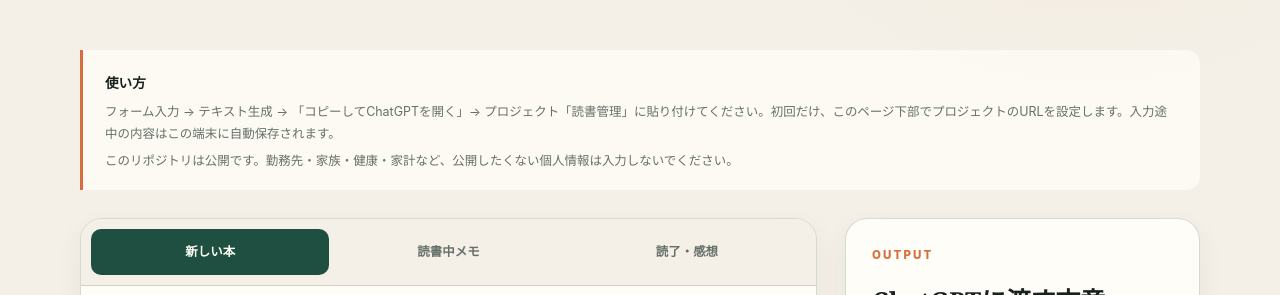
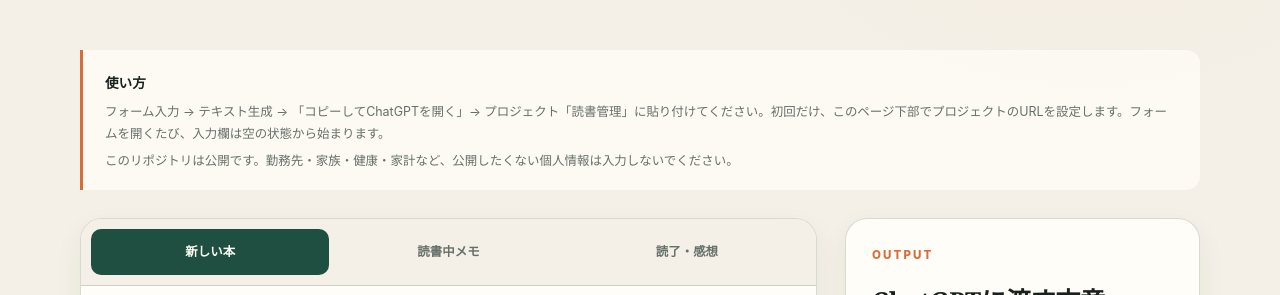
Before and after one commit to n-yoshida-dev/reading-log, a Jekyll site: the page built from record.html, in a window 1280 px wide. Shown: the part 429-724 px from the top of the page. Built offline with Jekyll 4.4.1, drawn with Linux system fonts in a browser that asks for light colours; part of the change alters nothing that is shown.

Commit message:
Reset record form and show full book covers

```diff
--- a/assets/css/style.css
+++ b/assets/css/style.css
@@ -264,7 +264,16 @@ img { display: block; max-width: 100%; }
 .back-link:hover { color: var(--orange); }
 .book-detail { padding: clamp(28px, 6vw, 68px); border-radius: var(--radius); background: var(--white); box-shadow: var(--shadow); }
 .book-detail__header { display: grid; grid-template-columns: 230px minmax(0, 1fr); gap: clamp(36px, 7vw, 80px); align-items: start; }
-.book-cover--large { aspect-ratio: 2 / 3; min-height: 0; }
+.book-cover--large {
+  height: auto;
+  min-height: 0;
+  aspect-ratio: 2 / 3;
+}
+.book-cover--large img {
+  object-fit: contain;
+  object-position: center;
+  background: var(--paper-deep);
+}
 .book-detail__summary h1 { margin: 18px 0 4px; font-family: Georgia, "Yu Mincho", serif; font-size: clamp(2.4rem, 6vw, 4.8rem); font-weight: 500; letter-spacing: -0.035em; line-height: 1.15; }
 .book-detail__author { margin: 0; color: var(--muted); }
 .book-detail__purpose { max-width: 650px; margin: 26px 0 0; padding-left: 16px; border-left: 3px solid var(--orange); }
--- a/assets/js/record.js
+++ b/assets/js/record.js
@@ -14,7 +14,7 @@
   const chatgptUrlSave = document.querySelector('#save-chatgpt-project-url');
   const chatgptUrlClear = document.querySelector('#clear-chatgpt-project-url');
   const chatgptUrlStatus = document.querySelector('#chatgpt-setting-status');
-  const storageKey = 'reading-log-record-form-v1';
+  const legacyStorageKey = 'reading-log-record-form-v1';
   const chatgptUrlStorageKey = 'reading-log-chatgpt-project-url-v1';
 
   const text = (name) => (form.elements[name]?.value || '').trim();
@@ -84,7 +84,7 @@
       active.scrollIntoView({ block: 'nearest' });
     }
 
-    function selectOption(option, { close = true, persist = true } = {}) {
+    function selectOption(option, { close = true } = {}) {
       value.value = option?.dataset.title || '';
       search.value = value.value;
       clear.hidden = !value.value;
@@ -92,7 +92,6 @@
         candidate.setAttribute('aria-selected', String(candidate === option));
       });
       if (close) setExpanded(false);
-      if (persist) saveDraft();
     }
 
     function filterOptions() {
@@ -126,7 +125,6 @@
       clear.hidden = !search.value;
       options.forEach((option) => option.setAttribute('aria-selected', 'false'));
       filterOptions();
-      saveDraft();
     });
     search.addEventListener('keydown', (event) => {
       if (event.key === 'ArrowDown') {
@@ -147,7 +145,7 @@
     search.addEventListener('blur', () => {
       window.setTimeout(() => {
         const exact = options.find((option) => option.dataset.title === search.value.trim());
-        if (!value.value && exact) selectOption(exact, { persist: true });
+        if (!value.value && exact) selectOption(exact);
         setExpanded(false);
       }, 120);
     });
@@ -166,7 +164,7 @@
 
     picker.syncFromValue = () => {
       const selected = options.find((option) => option.dataset.title === value.value);
-      selectOption(selected || null, { persist: false });
+      selectOption(selected || null);
     };
   }
 
@@ -174,49 +172,21 @@
     document.querySelectorAll('[data-book-picker]').forEach((picker) => picker.syncFromValue?.());
   }
 
-  function serializeForm() {
-    const values = {};
-    [...form.elements].forEach((element) => {
-      if (!element.name || element.name === 'record-mode') return;
-      if (['button', 'submit'].includes(element.type)) return;
-      values[element.name] = element.value;
-    });
-    return { mode: currentMode(), values };
+  function clearLegacyDraft() {
+    try { localStorage.removeItem(legacyStorageKey); } catch (_) {}
   }
 
-  function saveDraft() {
-    try {
-      localStorage.setItem(storageKey, JSON.stringify(serializeForm()));
-    } catch (_) {
-      // localStorageが使えない環境では自動保存をスキップする。
-    }
-  }
-
-  function loadDraft() {
-    let draft;
-    try {
-      draft = JSON.parse(localStorage.getItem(storageKey));
-    } catch (_) {
-      draft = null;
-    }
-
-    if (draft?.mode) {
-      const target = modeInputs.find((input) => input.value === draft.mode);
-      if (target) target.checked = true;
-    }
-
-    if (draft?.values) {
-      Object.entries(draft.values).forEach(([name, value]) => {
-        const element = form.elements[name];
-        if (element && typeof value === 'string') element.value = value;
-      });
-    }
-
+  function resetRecordForm() {
+    form.reset();
+    modeInputs[0].checked = true;
     document.querySelectorAll('[data-default-today]').forEach((input) => {
-      if (!input.value) input.value = todayInLocalTime();
+      input.value = todayInLocalTime();
     });
-
-    showMode(currentMode());
+    showMode('new');
+    output.value = '';
+    copyButton.disabled = true;
+    copyOpenButton.disabled = true;
+    copyStatus.textContent = '';
     syncBookPickersFromValues();
   }
 
@@ -277,13 +247,10 @@
   modeInputs.forEach((input) => {
     input.addEventListener('change', () => {
       showMode(input.value);
-      saveDraft();
       copyStatus.textContent = '';
     });
   });
 
-  form.addEventListener('input', saveDraft);
-  form.addEventListener('change', saveDraft);
 
   form.addEventListener('submit', (event) => {
     event.preventDefault();
@@ -386,21 +353,15 @@
 
   clearButton.addEventListener('click', () => {
     if (!window.confirm('入力中の内容をすべて消しますか？')) return;
-    form.reset();
-    modeInputs[0].checked = true;
-    document.querySelectorAll('[data-default-today]').forEach((input) => {
-      input.value = todayInLocalTime();
-    });
-    showMode('new');
-    output.value = '';
-    copyButton.disabled = true;
-    copyOpenButton.disabled = true;
-    copyStatus.textContent = '';
-    try { localStorage.removeItem(storageKey); } catch (_) {}
-    syncBookPickersFromValues();
+    resetRecordForm();
+  });
+
+  window.addEventListener('pageshow', (event) => {
+    if (event.persisted) resetRecordForm();
   });
 
   document.querySelectorAll('[data-book-picker]').forEach(initBookPicker);
-  loadDraft();
+  clearLegacyDraft();
+  resetRecordForm();
   showChatgptUrlState();
 })();
--- a/record.html
+++ b/record.html
@@ -12,7 +12,7 @@ description: 本の登録、読書中メモ、読了後の感想を迷わず入
 
 <section class="record-notice" aria-label="使い方">
   <strong>使い方</strong>
-  <p>フォーム入力 → テキスト生成 → 「コピーしてChatGPTを開く」→ プロジェクト「読書管理」に貼り付けてください。初回だけ、このページ下部でプロジェクトのURLを設定します。入力途中の内容はこの端末に自動保存されます。</p>
+  <p>フォーム入力 → テキスト生成 → 「コピーしてChatGPTを開く」→ プロジェクト「読書管理」に貼り付けてください。初回だけ、このページ下部でプロジェクトのURLを設定します。フォームを開くたび、入力欄は空の状態から始まります。</p>
   <p>このリポジトリは公開です。勤務先・家族・健康・家計など、公開したくない個人情報は入力しないでください。</p>
 </section>
 
@@ -24,7 +24,7 @@ description: 本の登録、読書中メモ、読了後の感想を迷わず入
       <label><input type="radio" name="record-mode" value="review"><span>読了・感想</span></label>
     </div>
 
-    <form id="record-form" autocomplete="on">
+    <form id="record-form" autocomplete="off">
       <section class="record-fields" data-mode-panel="new">
         <div class="record-section-heading">
           <p class="kicker">NEW BOOK</p>
```
